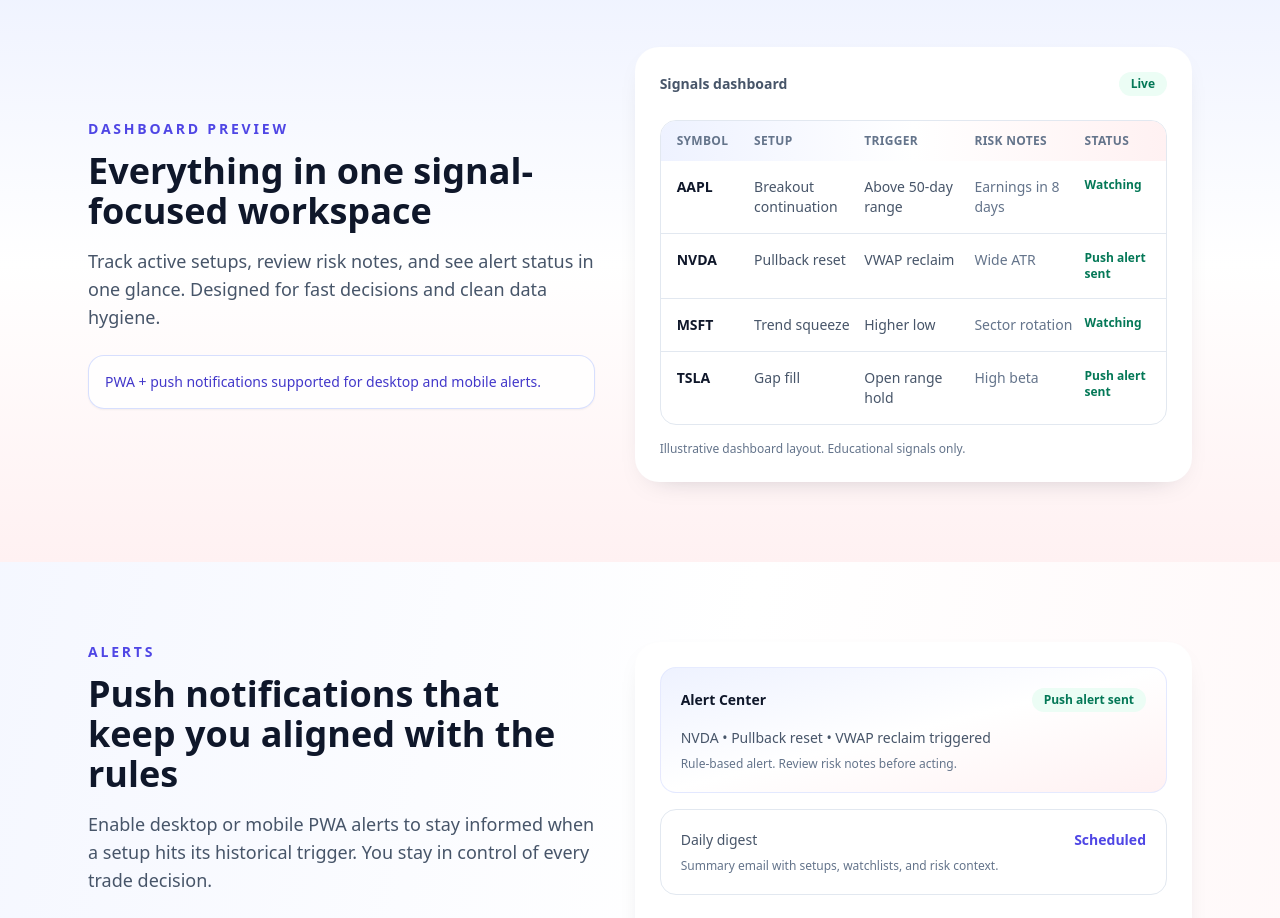
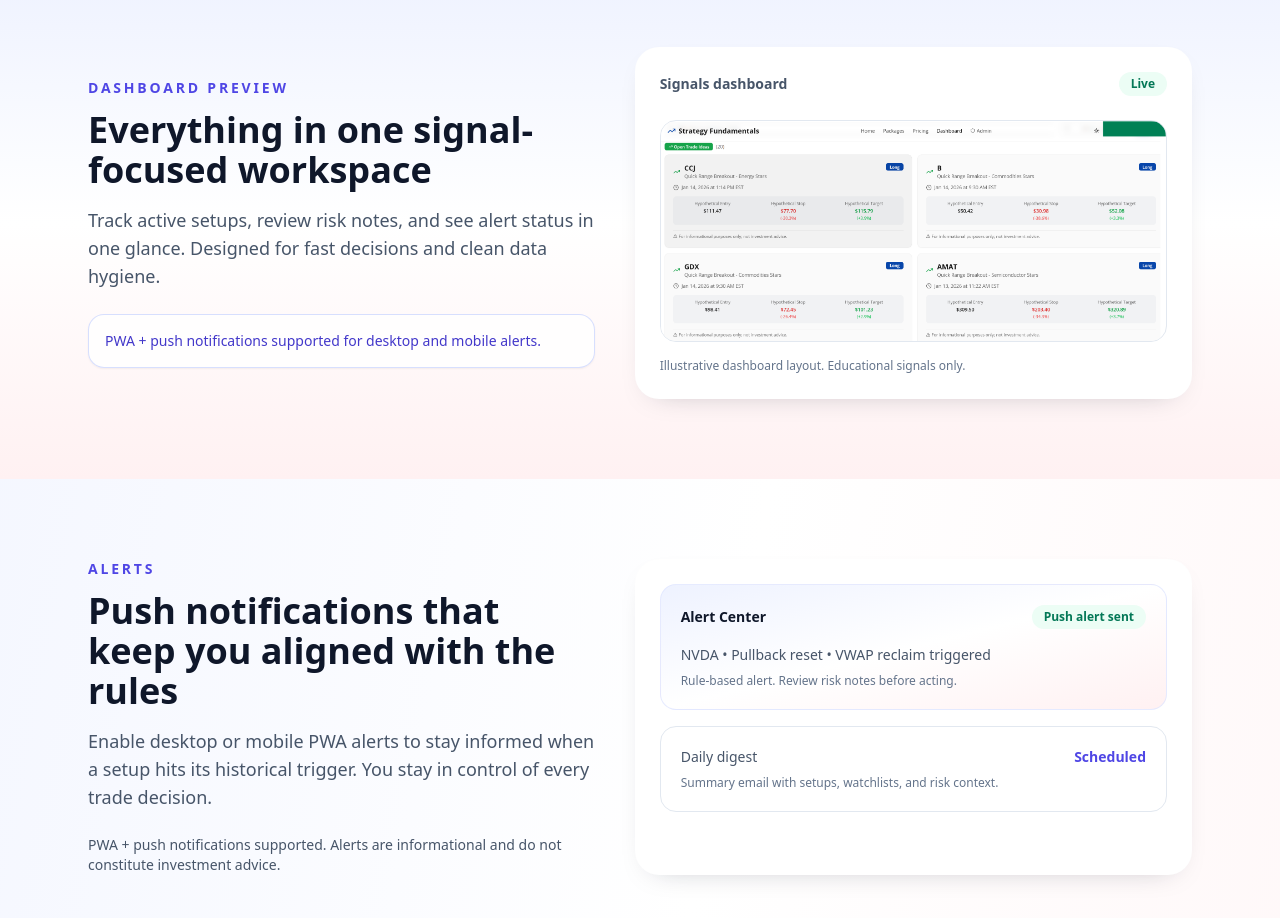
Before and after one commit to adhesikan/StratFLanding, a Next.js app: page / in a window 1280 px wide. Shown: the part 2200-3118 px from the top of the page. Built offline with nearby package versions, Linux system fonts and the light colour scheme.

Commit message:
Update dashboard preview image

```diff
--- a/app/page.tsx
+++ b/app/page.tsx
@@ -107,37 +107,6 @@ const pricingDetails = [
   "Email newsletter + alerts",
   "Strategy bundle updates",
   "Onboarding support"
-];
-
-const signals = [
-  {
-    symbol: "AAPL",
-    setup: "Breakout continuation",
-    trigger: "Above 50-day range",
-    risk: "Earnings in 8 days",
-    status: "Watching"
-  },
-  {
-    symbol: "NVDA",
-    setup: "Pullback reset",
-    trigger: "VWAP reclaim",
-    risk: "Wide ATR",
-    status: "Alert sent"
-  },
-  {
-    symbol: "MSFT",
-    setup: "Trend squeeze",
-    trigger: "Higher low",
-    risk: "Sector rotation",
-    status: "Watching"
-  },
-  {
-    symbol: "TSLA",
-    setup: "Gap fill",
-    trigger: "Open range hold",
-    risk: "High beta",
-    status: "Alert sent"
-  }
 ];
 
 const bundleDetails = [
@@ -306,31 +275,13 @@ export default function Home() {
                   </span>
                 </div>
                 <div className="mt-6 overflow-hidden rounded-2xl border border-slate-200">
-                  <div className="grid grid-cols-[1fr_1.5fr_1.5fr_1.5fr_1fr] gap-3 bg-gradient-to-r from-indigo-50 via-white to-rose-50 px-4 py-3 text-xs font-semibold uppercase tracking-wide text-slate-500">
-                    <span>Symbol</span>
-                    <span>Setup</span>
-                    <span>Trigger</span>
-                    <span>Risk notes</span>
-                    <span>Status</span>
-                  </div>
-                  <div className="divide-y divide-slate-200 text-sm">
-                    {signals.map((signal) => (
-                      <div
-                        key={signal.symbol}
-                        className="grid grid-cols-[1fr_1.5fr_1.5fr_1.5fr_1fr] gap-3 px-4 py-4"
-                      >
-                        <span className="font-semibold text-slate-900">
-                          {signal.symbol}
-                        </span>
-                        <span className="text-slate-600">{signal.setup}</span>
-                        <span className="text-slate-600">{signal.trigger}</span>
-                        <span className="text-slate-500">{signal.risk}</span>
-                        <span className="text-xs font-semibold text-emerald-700">
-                          {signal.status === "Alert sent" ? "Push alert sent" : "Watching"}
-                        </span>
-                      </div>
-                    ))}
-                  </div>
+                  <Image
+                    src="/alertsdashboard.png"
+                    alt="Alerts dashboard preview"
+                    width={900}
+                    height={600}
+                    className="h-auto w-full object-cover"
+                  />
                 </div>
                 <p className="mt-4 text-xs text-slate-500">
                   Illustrative dashboard layout. Educational signals only.
```
Also changed, not shown: public/alertsdashboard.png (renamed from alertsdashboard.png).
